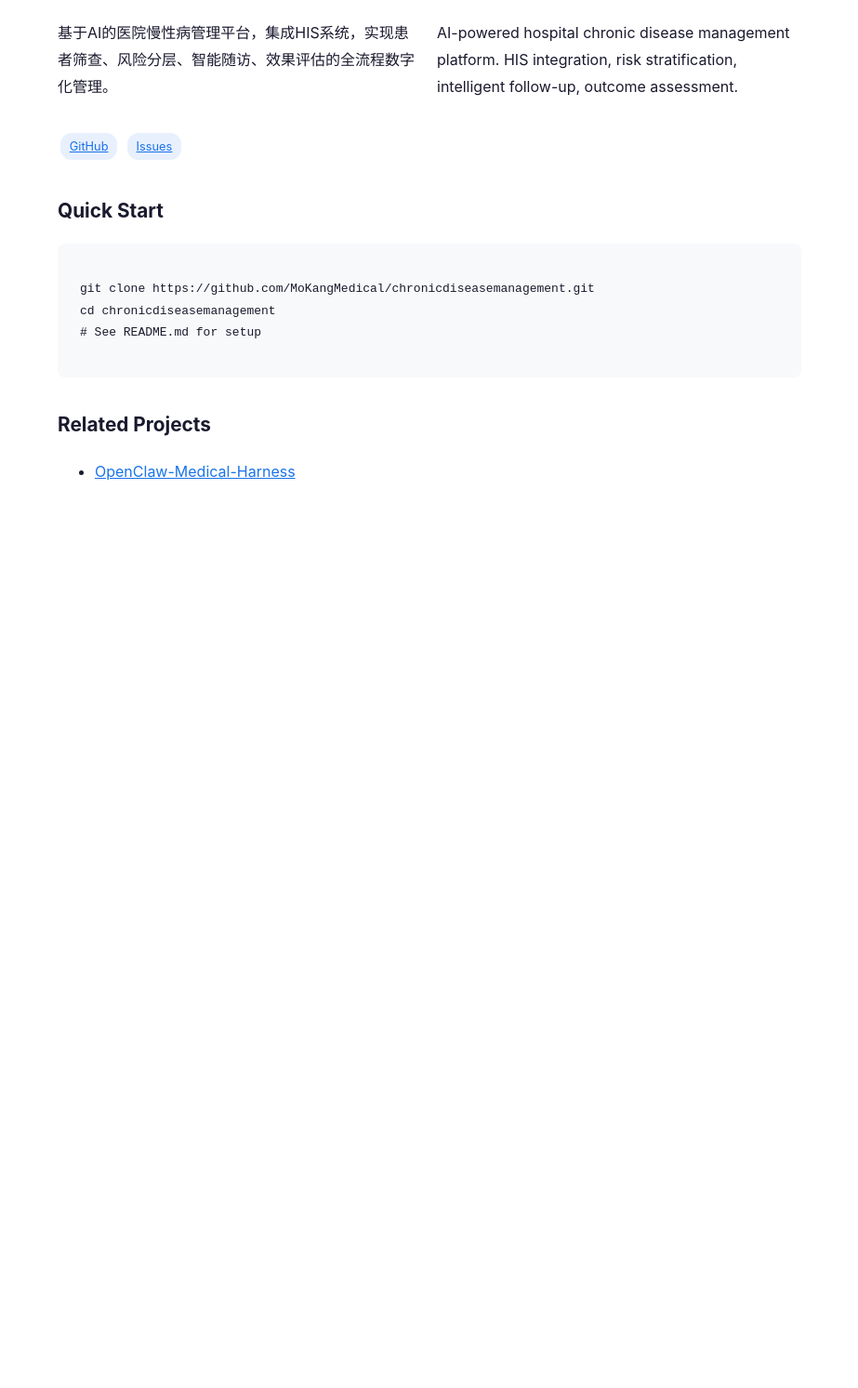
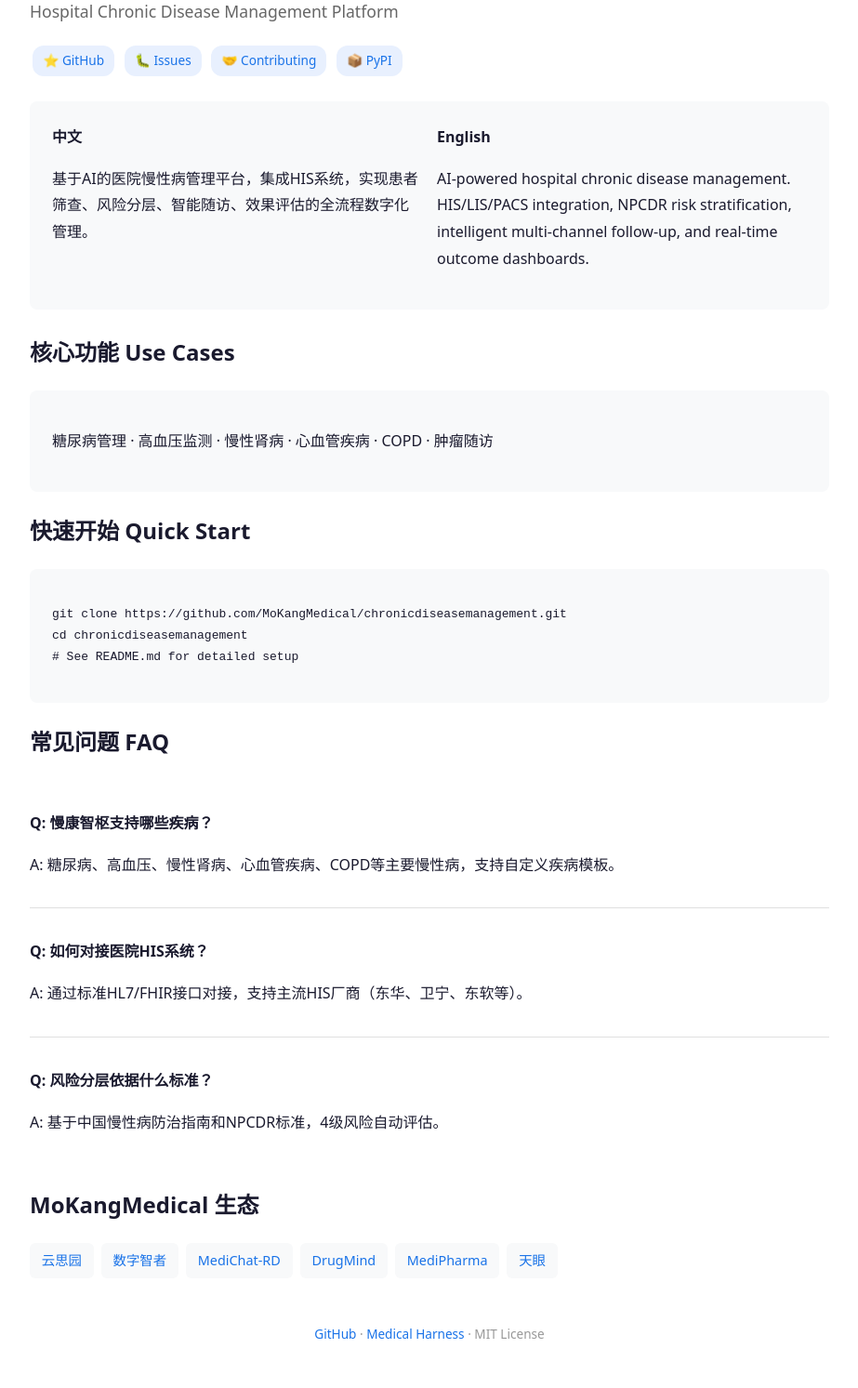
Before and after one commit to MoKangMedical/chronicdiseasemanagement, a website: page docs/index.html in a window 1280 px wide. Shown: the part 127-1620 px from the top of the page at 93% size, without its empty margins (178-1101 px from the left). Before the commit the page ends 800 px from the top, so only its background shows below. Drawn offline with Linux system fonts and the light colour scheme.

Commit message:
docs: enhanced Pages — FAQ, cross-links, richer SEO content

```diff
--- a/docs/index.html
+++ b/docs/index.html
@@ -3,43 +3,63 @@
 <head>
 <meta charset="UTF-8">
 <meta name="viewport" content="width=device-width, initial-scale=1.0">
-<title>慢康智枢 ChroniCare OS — MoKangMedical GitHub</title>
-<meta name="description" content="AI-powered hospital chronic disease management platform. HIS integration, risk stratification, intelligent follow-up, outcome assessment.">
-<meta name="keywords" content="chronic disease,hospital management,digital health,diabetes,hypertension,CKD,NPCDR,clinical workflow,risk stratification,follow-up">
-<meta property="og:title" content="慢康智枢 ChroniCare OS">
+<title>慢康智枢 ChroniCare OS — Hospital Chronic Disease Management Platform | MoKangMedical</title>
+<meta name="description" content="AI-powered hospital chronic disease management. HIS/LIS/PACS integration, NPCDR risk stratification, intelligent multi-channel follow-up, and real-time outcome dashboards.">
+<meta name="keywords" content="chronic disease management,hospital HIS,diabetes,hypertension,CKD,NPCDR,risk stratification,intelligent follow-up,digital health">
+<meta property="og:title" content="慢康智枢 ChroniCare OS — Hospital Chronic Disease Management Platform">
 <meta property="og:description" content="基于AI的医院慢性病管理平台，集成HIS系统，实现患者筛查、风险分层、智能随访、效果评估的全流程数字化管理。">
+<meta property="og:type" content="website">
+<meta name="robots" content="index, follow">
 <link rel="canonical" href="https://mokangmedical.github.io/chronicdiseasemanagement/">
 <script type="application/ld+json">
-{
-  "@context":"https://schema.org","@type":"SoftwareApplication",
-  "name":"慢康智枢 ChroniCare OS","description":"AI-powered hospital chronic disease management platform. HIS integration, risk stratification, intelligent follow-up, outcome assessment.",
-  "author":{"@type":"Person","name":"MoKangMedical"},
-  "codeRepository":"https://github.com/MoKangMedical/chronicdiseasemanagement",
-  "keywords":"chronic disease,hospital management,digital health,diabetes,hypertension,CKD,NPCDR,clinical workflow,risk stratification,follow-up"
-}
+{"@context":"https://schema.org","@type":"SoftwareApplication","name":"慢康智枢 ChroniCare OS","description":"AI-powered hospital chronic disease management. HIS/LIS/PACS integration, NPCDR risk stratification, intelligent multi-channel follow-up, and real-time outcome dashboards.","url":"https://mokangmedical.github.io/chronicdiseasemanagement/","author":{"@type":"Person","name":"MoKangMedical","url":"https://github.com/MoKangMedical"},"codeRepository":"https://github.com/MoKangMedical/chronicdiseasemanagement","license":"https://opensource.org/licenses/MIT","keywords":"chronic disease management,hospital HIS,diabetes,hypertension,CKD,NPCDR,risk stratification,intelligent follow-up,digital health","operatingSystem":"Cross-platform","applicationCategory":"DeveloperApplication","isAccessibleForFree":true}
 </script>
 <style>
-body{font-family:'Inter',system-ui,sans-serif;max-width:800px;margin:0 auto;padding:2rem;color:#1a1a2e;line-height:1.8}
-h1{font-size:2rem}h2{font-size:1.3rem;margin-top:2rem}
-a{color:#1a73e8}.badge{display:inline-block;background:#e8f0fe;color:#1a73e8;padding:.2rem .6rem;border-radius:12px;font-size:.8rem;margin:.2rem}
-.box{background:#f8f9fa;padding:1.5rem;border-radius:8px}
-.bilingual{display:grid;grid-template-columns:1fr 1fr;gap:1rem}
-@media(max-width:600px){.bilingual{grid-template-columns:1fr}}
+:root{--c:#1a1a2e;--a:#1a73e8;--bg:#fff;--card:#f8f9fa;--border:#e0e0e0}
+body{font-family:system-ui,-apple-system,sans-serif;max-width:860px;margin:0 auto;padding:2rem;color:var(--c);line-height:1.8;background:var(--bg)}
+h1{font-size:2.2rem;margin-bottom:.3rem}.sub{color:#666;font-size:1.1rem;margin-top:0}
+.bilingual{display:grid;grid-template-columns:1fr 1fr;gap:1rem;background:var(--card);padding:1.5rem;border-radius:8px;margin:1.5rem 0}
+a{color:var(--a);text-decoration:none}a:hover{text-decoration:underline}
+.badge{display:inline-block;background:#e8f0fe;color:var(--a);padding:.25rem .7rem;border-radius:12px;font-size:.85rem;margin:.2rem}
+.badges{margin:1rem 0}
+.features{background:var(--card);padding:1.5rem;border-radius:8px}
+.faq .qa{border-bottom:1px solid var(--border);padding:1rem 0}.faq .qa:last-child{border:none}
+.cross{display:flex;flex-wrap:wrap;gap:.5rem}.cross-link{background:var(--card);padding:.4rem .8rem;border-radius:6px;font-size:.9rem}
+footer{margin-top:3rem;text-align:center;color:#999;font-size:.85rem}
+@media(max-width:640px){.bilingual{grid-template-columns:1fr}h1{font-size:1.6rem}}
 </style>
 </head>
 <body>
 <h1>慢康智枢 ChroniCare OS</h1>
-<div class="bilingual"><p>基于AI的医院慢性病管理平台，集成HIS系统，实现患者筛查、风险分层、智能随访、效果评估的全流程数字化管理。</p><p>AI-powered hospital chronic disease management platform. HIS integration, risk stratification, intelligent follow-up, outcome assessment.</p></div>
-<p>
-<a href="https://github.com/MoKangMedical/chronicdiseasemanagement" class="badge">GitHub</a>
-<a href="https://github.com/MoKangMedical/chronicdiseasemanagement/issues" class="badge">Issues</a>
-</p>
-<h2>Quick Start</h2>
-<div class="box"><pre>git clone https://github.com/MoKangMedical/chronicdiseasemanagement.git
+<p class="sub">Hospital Chronic Disease Management Platform</p>
+<div class="badges">
+<a href="https://github.com/MoKangMedical/chronicdiseasemanagement" class="badge">⭐ GitHub</a>
+<a href="https://github.com/MoKangMedical/chronicdiseasemanagement/issues" class="badge">🐛 Issues</a>
+<a href="https://github.com/MoKangMedical/chronicdiseasemanagement/blob/main/CONTRIBUTING.md" class="badge">🤝 Contributing</a>
+<a href="https://pypi.org/project/openclaw-medical-harness/" class="badge">📦 PyPI</a>
+</div>
+<div class="bilingual">
+<div><strong>中文</strong><p>基于AI的医院慢性病管理平台，集成HIS系统，实现患者筛查、风险分层、智能随访、效果评估的全流程数字化管理。</p></div>
+<div><strong>English</strong><p>AI-powered hospital chronic disease management. HIS/LIS/PACS integration, NPCDR risk stratification, intelligent multi-channel follow-up, and real-time outcome dashboards.</p></div>
+</div>
+<h2>核心功能 Use Cases</h2>
+<div class="features"><p>糖尿病管理 · 高血压监测 · 慢性肾病 · 心血管疾病 · COPD · 肿瘤随访</p></div>
+<h2>快速开始 Quick Start</h2>
+<div class="features"><pre>git clone https://github.com/MoKangMedical/chronicdiseasemanagement.git
 cd chronicdiseasemanagement
-# See README.md for setup</pre></div>
-<h2>Related Projects</h2>
-<ul>
-<li><a href="https://mokangmedical.github.io/openclaw-medical-harness/">OpenClaw-Medical-Harness</a></li>
-</ul>
+# See README.md for detailed setup</pre></div>
+<h2>常见问题 FAQ</h2>
+<div class="faq"><div class="qa"><p><strong>Q: 慢康智枢支持哪些疾病？</strong></p><p>A: 糖尿病、高血压、慢性肾病、心血管疾病、COPD等主要慢性病，支持自定义疾病模板。</p></div>
+<div class="qa"><p><strong>Q: 如何对接医院HIS系统？</strong></p><p>A: 通过标准HL7/FHIR接口对接，支持主流HIS厂商（东华、卫宁、东软等）。</p></div>
+<div class="qa"><p><strong>Q: 风险分层依据什么标准？</strong></p><p>A: 基于中国慢性病防治指南和NPCDR标准，4级风险自动评估。</p></div></div>
+<h2>MoKangMedical 生态</h2>
+<div class="cross"><a href="https://mokangmedical.github.io/cloud-memorial/" class="cross-link">云思园</a>
+<a href="https://mokangmedical.github.io/digital-sage/" class="cross-link">数字智者</a>
+<a href="https://mokangmedical.github.io/medichat-rd/" class="cross-link">MediChat-RD</a>
+<a href="https://mokangmedical.github.io/drugmind/" class="cross-link">DrugMind</a>
+<a href="https://mokangmedical.github.io/medi-pharma/" class="cross-link">MediPharma</a>
+<a href="https://mokangmedical.github.io/tianyan/" class="cross-link">天眼</a></div>
+<footer>
+<p><a href="https://github.com/MoKangMedical/chronicdiseasemanagement">GitHub</a> · <a href="https://mokangmedical.github.io/openclaw-medical-harness/">Medical Harness</a> · MIT License</p>
+</footer>
 </body></html>
```
